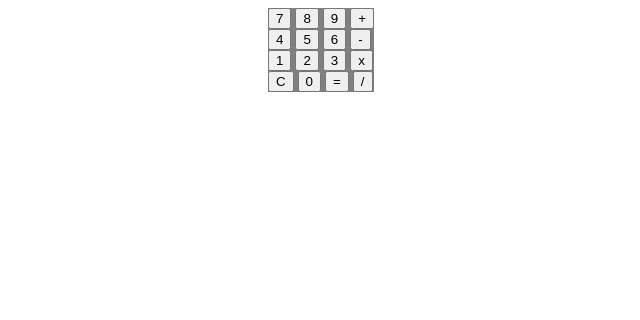
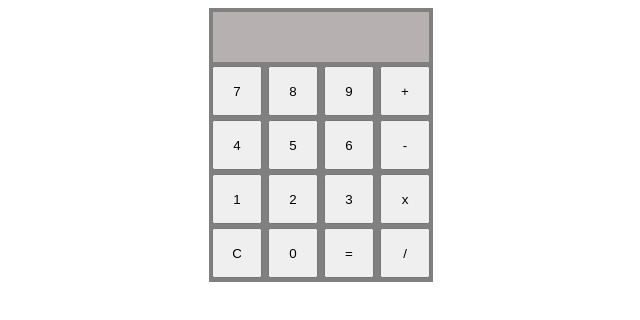
Before and after one commit to toastexmachina/odin-calculator, a plain HTML site: page index.html in a window 1280 px wide. Shown: the whole page, without its empty margins (319-959 px from the left). Drawn offline with Linux system fonts and the light colour scheme.

Commit message:
Style margins and padding for elements
Set button sizes, added margins between elements, created
padding for the boundary so there is a clean gap between
boundary and the elements on the border

```diff
--- a/stylesheet.css
+++ b/stylesheet.css
@@ -1,11 +1,30 @@
+* {
+
+}
+
+body{
+    box-sizing: border-box;
+}
+
 #boundary {
     background-color: gray;
     margin-left: auto;
     margin-right: auto;
     max-width: fit-content;
     max-height: fit-content;
+    padding: 2px;
 }
 
 #display {
     background-color: rgb(182, 176, 176);
+    max-width: auto;
+    height: 50px;
+    margin: 2px;
 }
+
+button {
+    height: 50px;
+    width: 50px;
+    margin: 2px;
+    margin-inline: 1px;
+}
```
